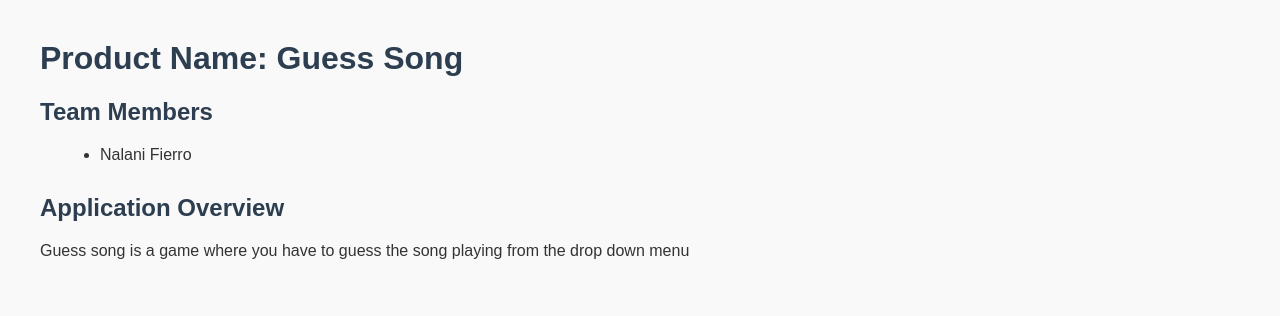
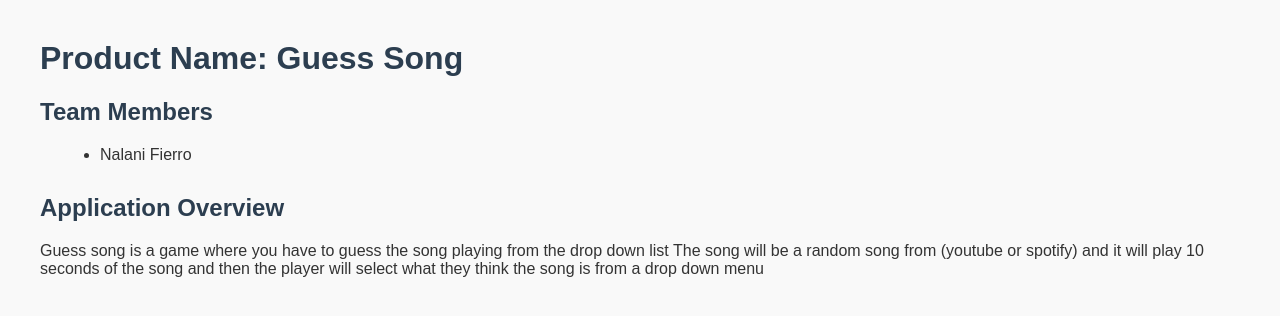
Before and after one commit to nalanimfierro-ctrl/class-project-proposal, a plain HTML site: page index.html in a window 1280 px wide. Drawn offline with Linux system fonts and the light colour scheme.

Commit message:
updatefile

```diff
--- a/index.html
+++ b/index.html
@@ -34,5 +34,5 @@
 
     <div class="section">
         <h2>Application Overview</h2>
-        <p>
-            Guess song is a game where you have to guess the song playing from the drop down menu
+        <p> Guess song is a game where you have to guess the song playing from the drop down list
+            The song will be a random song from (youtube or spotify) and it will play 10 seconds of the song and then the player will select what they think the song is from a drop down menu </p>
```
